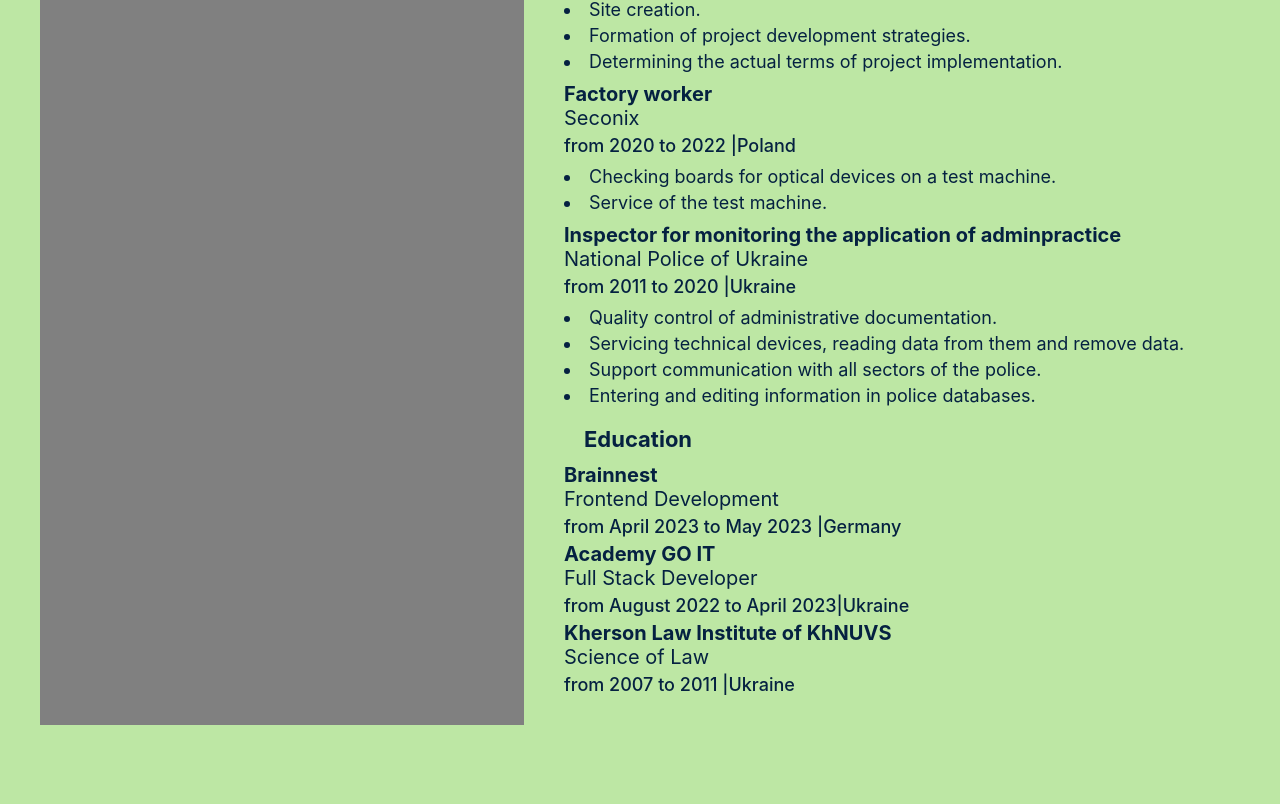
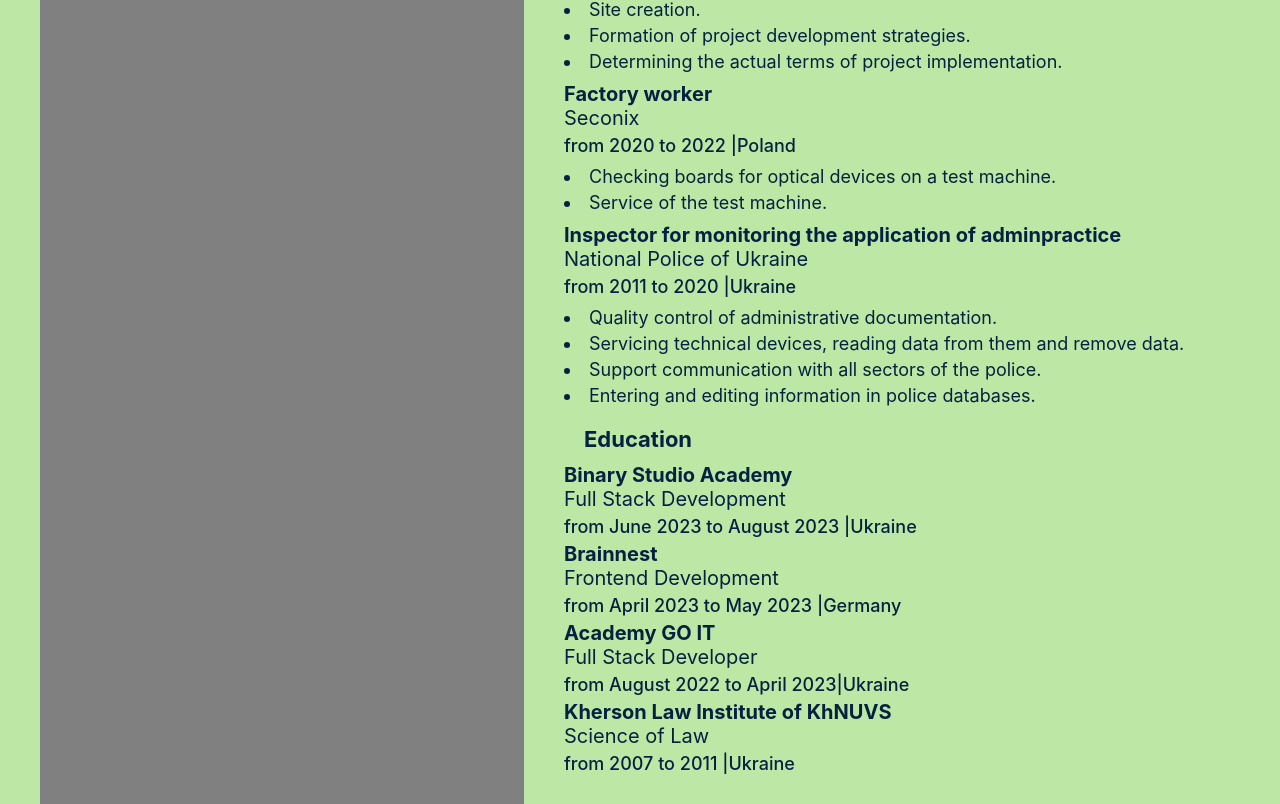
Before and after one commit to SofiiaShevtsova/resume, a React (Create React App) app: page / in a window 1280 px wide. Shown: the part 1605-2409 px from the top of the page. Before the commit the page ends 2330 px from the top, so only its background shows below. Built offline with nearby package versions, Linux system fonts and the light colour scheme.

Commit message:
add binary studio academy to education

```diff
--- a/src/CV/Education.jsx
+++ b/src/CV/Education.jsx
@@ -13,6 +13,14 @@
     <div className="four">
       <MainTitleStyle>Education</MainTitleStyle>
       <ListStyle>
+        <EducationItem>
+          Binary Studio Academy
+          <EducationSpecifik>Full Stack Development</EducationSpecifik>
+          <EducationTime>
+            from June 2023 to August 2023 <span>|</span>Ukraine
+          </EducationTime>
+        </EducationItem>
+
         <EducationItem>
           Brainnest
           <EducationSpecifik>Frontend Development</EducationSpecifik>
```
